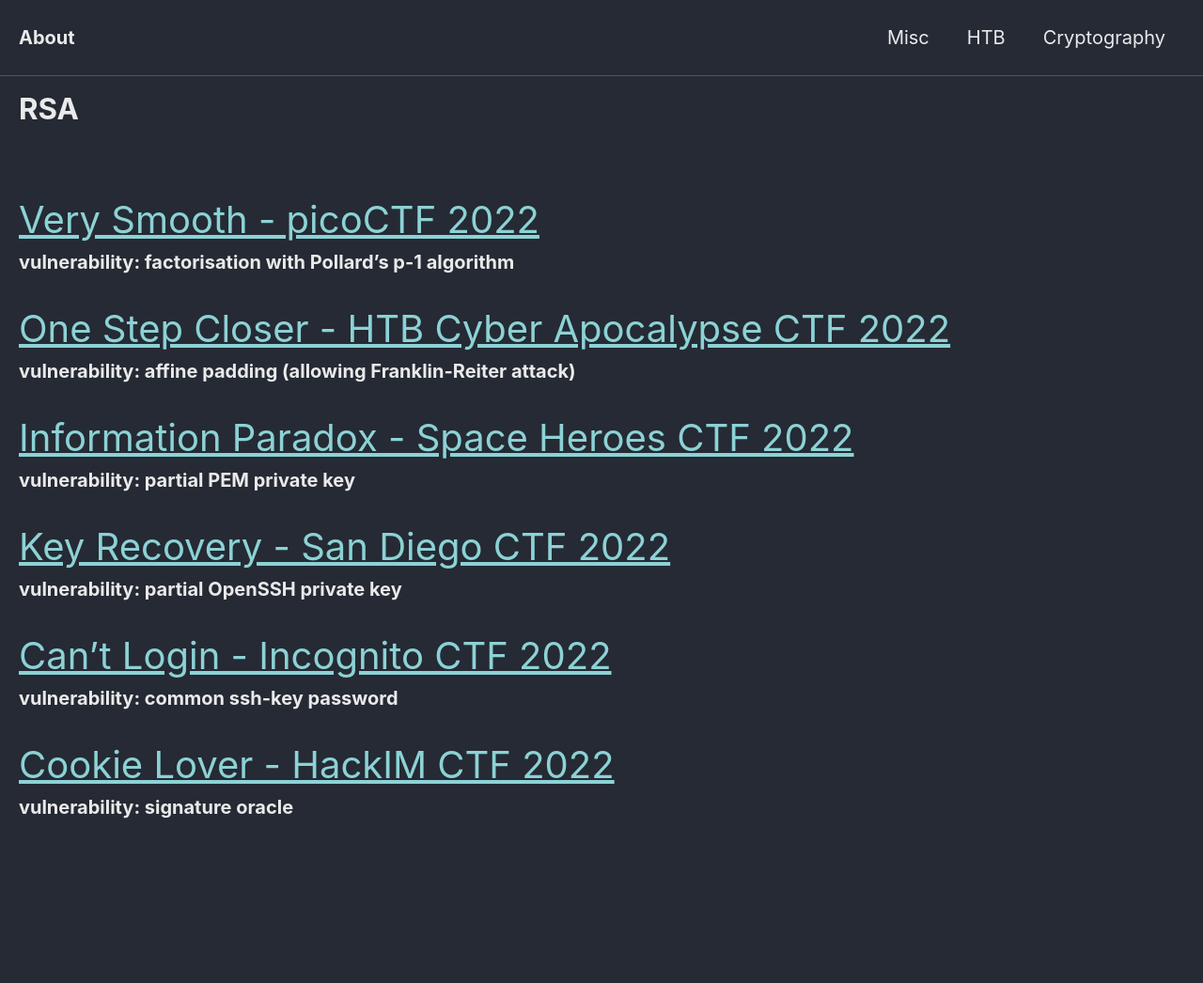
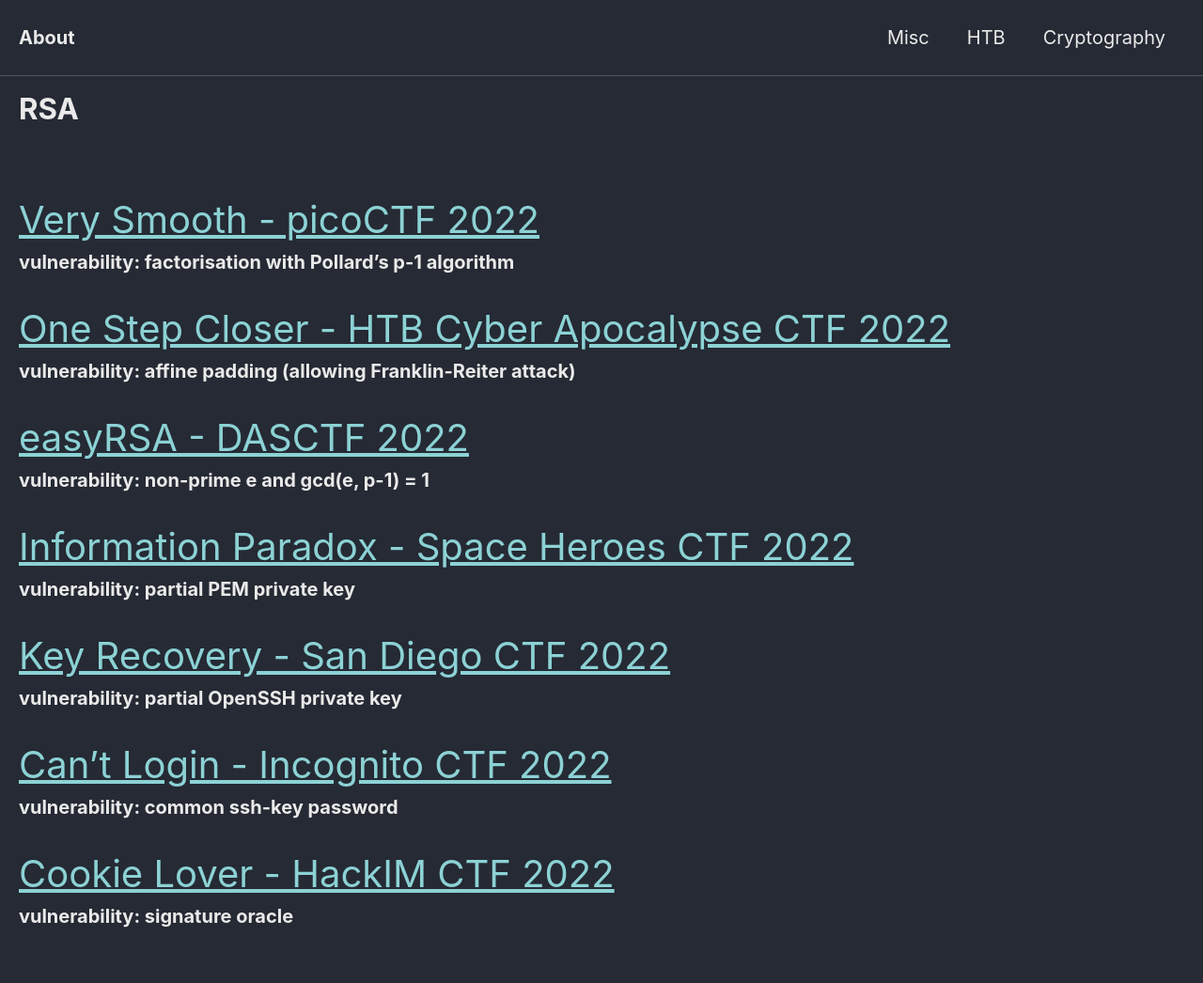
Before and after one commit to Connor-McCartney/Connor-McCartney.github.io, a Jekyll site: the page built from _pages/cryptography/rsa/rsa.md, in a window 1280 px wide. Shown: the whole page at 94% size. Built offline with Jekyll 4.4.1, drawn with Linux system fonts in a browser that asks for light colours; cached includes are drawn as plain includes; before the commit the page ends 930 px from its top, so only the background shows below that.

Commit message:
Update rsa.md

```diff
--- a/_pages/cryptography/rsa/rsa.md
+++ b/_pages/cryptography/rsa/rsa.md
@@ -14,6 +14,10 @@ __vulnerability: factorisation with Pollard's p-1 algorithm__
 __vulnerability: affine padding (allowing Franklin-Reiter attack)__
 
 
+<span style="font-size:2em;">   [easyRSA - DASCTF 2022](/cryptography/rsa/easyrsa-DASCTF2022)       </span> <br>
+__vulnerability: non-prime e and gcd(e, p-1) = 1__
+
+
 <span style="font-size:2em;">   [Information Paradox - Space Heroes CTF 2022](/cryptography/rsa/information-paradox-SHCTF-2022)       </span> <br>
 __vulnerability: partial PEM private key__
 
```
